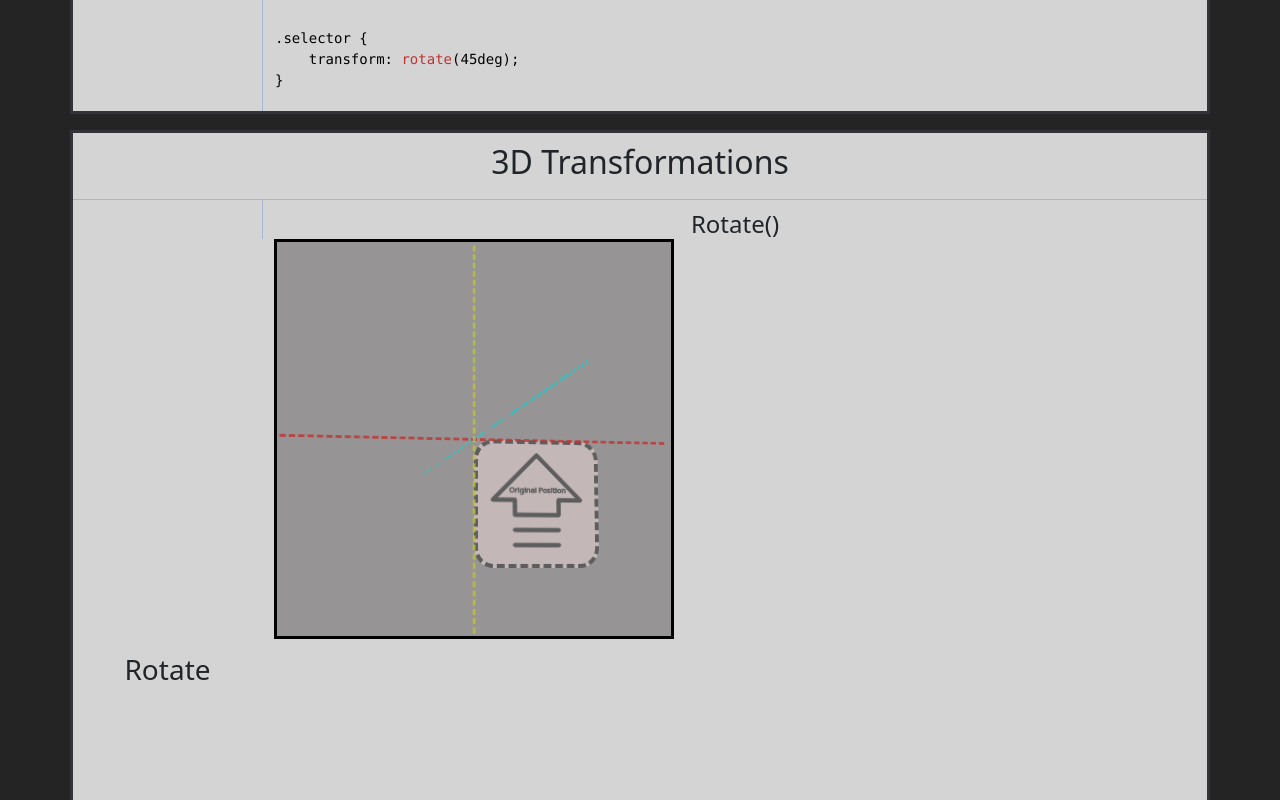
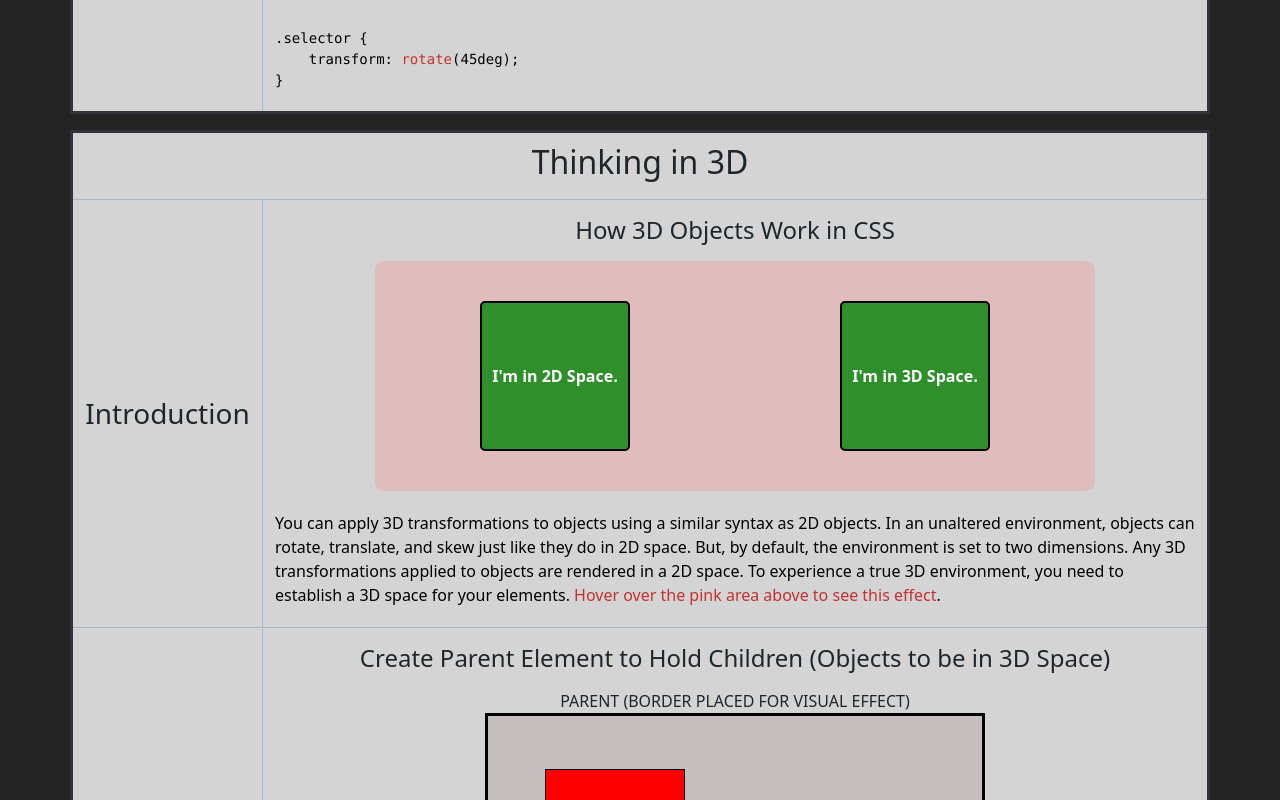
Before and after one commit to jheersink8/animation-cheat-sheet, a React (Vite) app: page / in a window 1280 px wide. Shown: the part 1620-2420 px from the top of the page. Built offline with nearby package versions, Linux system fonts and the light colour scheme.

Commit message:
Cleaning up styling for future development

```diff
--- a/src/App.jsx
+++ b/src/App.jsx
@@ -1,5 +1,6 @@
 import './assets/style.css';
 import './assets/twoDimensionStyle.css';
+import './assets/threeDimensionalStyle.css';
 import './assets/thinkingThreeDimensionStyle.css';
 
 import React from 'react';
@@ -12,7 +13,7 @@ function App() {
   return (
     <>
       <TwoDimensionalGrid />
-      {/* <ThinkingThreeDimensions /> */}
+      <ThinkingThreeDimensions />
       <ThreeDimensionalGrid />
     </>
   )
--- a/src/Components/2D Components/Rotate2D.jsx
+++ b/src/Components/2D Components/Rotate2D.jsx
@@ -10,7 +10,7 @@ export default function Rotate2D() {
 
           <h4 className="col-12 cardAction">Rotate()</h4>
 
-          <SVGTwoDimensional col={12} position={"rotate"} center={"center"}/>
+          <SVGTwoDimensional col={12} position={"rotate2d"} center={"center"}/>
 
           <CodeTwoDimensional col={12} position={"rotate"} value={"45deg"} />
 
--- a/src/Components/2D Components/Scale2D.jsx
+++ b/src/Components/2D Components/Scale2D.jsx
@@ -12,9 +12,9 @@ export default function Scale2D() {
           <h4 className="col-4 cardAction">ScaleY()</h4>
           <h4 className="col-4 cardAction">Scale()</h4>
 
-          <SVGTwoDimensional col={4} position={"scaleX"} center={"center"} />
-          <SVGTwoDimensional col={4} position={"scaleY"} center={"center"} />
-          <SVGTwoDimensional col={4} position={"scale"} center={"center"} />
+          <SVGTwoDimensional col={4} position={"scaleX2d"} center={"center"} />
+          <SVGTwoDimensional col={4} position={"scaleY2d"} center={"center"} />
+          <SVGTwoDimensional col={4} position={"scale2d"} center={"center"} />
 
           <CodeTwoDimensional col={4} position={"scaleX"} value={"1.2"} />
           <CodeTwoDimensional col={4} position={"scaleY"} value={"0.8"} />
--- a/src/Components/2D Components/Skew2D.jsx
+++ b/src/Components/2D Components/Skew2D.jsx
@@ -12,9 +12,9 @@ export default function Skew2D() {
           <h4 className="col-4 cardAction">SkewY()</h4>
           <h4 className="col-4 cardAction">Skew()</h4>
 
-          <SVGTwoDimensional col={4} position={"skewX"} center={"center"} />
-          <SVGTwoDimensional col={4} position={"skewY"} center={"center"} />
-          <SVGTwoDimensional col={4} position={"skew"} center={"center"} />
+          <SVGTwoDimensional col={4} position={"skewX2d"} center={"center"} />
+          <SVGTwoDimensional col={4} position={"skewY2d"} center={"center"} />
+          <SVGTwoDimensional col={4} position={"skew2d"} center={"center"} />
 
           <CodeTwoDimensional col={4} position={"skewX"} value={"45deg"} />
           <CodeTwoDimensional col={4} position={"skewY"} value={"-20deg"} />
--- a/src/Components/2D Components/Translate2D.jsx
+++ b/src/Components/2D Components/Translate2D.jsx
@@ -12,9 +12,9 @@ export default function Translate2D() {
           <h4 className="col-4 cardAction">TranslateY()</h4>
           <h4 className="col-4 cardAction">Translate()</h4>
 
-          <SVGTwoDimensional col={4} position={"translateX"} />
-          <SVGTwoDimensional col={4} position={"translateY"} center={"center"} />
-          <SVGTwoDimensional col={4} position={"translate"} />
+          <SVGTwoDimensional col={4} position={"translateX2d"} />
+          <SVGTwoDimensional col={4} position={"translateY2d"} center={"center"} />
+          <SVGTwoDimensional col={4} position={"translate2d"} />
 
           <CodeTwoDimensional col={4} position={"translateX"} value={"100px"} />
           <CodeTwoDimensional col={4} position={"translateY"} value={"25px"} />
--- a/src/Components/3D Components/3D Component Children/SVGThreeDimensional.jsx
+++ b/src/Components/3D Components/3D Component Children/SVGThreeDimensional.jsx
@@ -1,35 +1,25 @@
-export default function SVGThreeDimensional({ col, center }) {
+export default function SVGThreeDimensional({ col, position }) {
     return (
         <>
-            {/* DEFINE COL HERE */}
-            <div>
-                <div className="grandparent3D center">
+            {/* Original Position */}
+            <svg className="SVG SVGOriginal"
+                style={{ height: "150px", width: "150px" }}
+                viewBox="0 0 256 256"
+                strokeWidth="1.4">
 
-                    {/* Axis */}
-                    <div className="parent3D">
+                <path
+                    d="M226.82861,117.17187l-96-96a3.99971,3.99971,0,0,0-5.65722,0l-96,96A4.00016,4.00016,0,0,0,32,124H76v28a4.0002,4.0002,0,0,0,4,4h96a4.0002,4.0002,0,0,0,4-4V124h44a4.00016,4.00016,0,0,0,2.82861-6.82813ZM176,116a4.0002,4.0002,0,0,0-4,4v28H84V120a4.0002,4.0002,0,0,0-4-4H41.65674L128,29.65723,214.34326,116Zm4,100a4.0002,4.0002,0,0,1-4,4H80a4,4,0,0,1,0-8h96A4.0002,4.0002,0,0,1,180,216Zm0-32a4.0002,4.0002,0,0,1-4,4H80a4,4,0,0,1,0-8h96A4.0002,4.0002,0,0,1,180,184Z">
+                </path>
+
+                <text x="130" y="105" fontSize="16" textAnchor="middle">
+                    Original Position
+                </text>
+            </svg>
 
 
+            {/* New Position */}
 
-                        {/* Original View */}
-                        <div className="card3D cardOriginal3D">
-                            <svg className="SVG3D SVGOriginal" viewBox="0 0 256 256" strokeWidth="1.4">
-                                <path
-                                    d="M226.82861,117.17187l-96-96a3.99971,3.99971,0,0,0-5.65722,0l-96,96A4.00016,4.00016,0,0,0,32,124H76v28a4.0002,4.0002,0,0,0,4,4h96a4.0002,4.0002,0,0,0,4-4V124h44a4.00016,4.00016,0,0,0,2.82861-6.82813ZM176,116a4.0002,4.0002,0,0,0-4,4v28H84V120a4.0002,4.0002,0,0,0-4-4H41.65674L128,29.65723,214.34326,116Zm4,100a4.0002,4.0002,0,0,1-4,4H80a4,4,0,0,1,0-8h96A4.0002,4.0002,0,0,1,180,216Zm0-32a4.0002,4.0002,0,0,1-4,4H80a4,4,0,0,1,0-8h96A4.0002,4.0002,0,0,1,180,184Z">
-                                </path>
-                                <text x="130" y="105" fontSize="16" textAnchor="middle">
-                                    Original Position
-                                </text>
-                            </svg>
-                        </div>
+        </>
 
-                        <div className="axis center">
-                            <div className="xAxis"></div>
-                            <div className="yAxis"></div>
-                            <div className="zAxis"></div>
-                        </div>
-                    </div>
-                </div>
-            </div>
-        </>
     )
 }
--- a/src/Components/3D Components/Rotate3D.jsx
+++ b/src/Components/3D Components/Rotate3D.jsx
@@ -7,7 +7,7 @@ export default function Rotate3D() {
             <div className="col-10 ">
                 <div className="row">
                     <h4 className="col-12 cardAction">Rotate()</h4>
-                    <SVGThreeDimensional />
+                    <SVGThreeDimensional col={12} position={"rotate3d"} />
                 </div>
             </div>
         </>
--- a/src/assets/style.css
+++ b/src/assets/style.css
@@ -64,11 +64,13 @@ body {
 .card {
     margin: 50px;
     border-radius: 20px !important;
+
 }
 
 .cardOriginal {
     background-color: var(--originalBackground) !important;
     border: 4px dashed var(--originalColor) !important;
+
 }
 
 .cardNew {
@@ -77,91 +79,4 @@ body {
     position: absolute !important;
 }
 
-/* SVG Colors */
-.SVG {
-    height: 150px;
-    width: 150px;
-}
-
-.SVGOriginal {
-    fill: var(--originalColor);
-    stroke: var(--originalColor);
-}
-
-.SVGNew {
-    fill: var(--newColor);
-    stroke: var(--newColor);
-}
-
-
-.grandparent3D {
-    perspective: 1000px;
-    border: 3px solid black;
-    height: 400px;
-    width: 400px;
-    overflow: hidden;
-    margin-bottom: 500px;
-    background-color: #969494;
-    position: relative;
-}
-
-.parent3D {
-    transform-style: preserve-3d;
-    transition: transform 1s ease-in-out;
-    transform: rotateX(7deg) rotateY(10deg);
-}
-
-.axis{
-    transform-style: preserve-3d;
-    position: absolute;
-}
-
-.xAxis {
-    width: 400px;
-    border-bottom: 3px dashed rgba(194, 50, 50, 0.8);
-    position: absolute;
-}
-
-.yAxis {
-    width: 400px;
-    border-bottom: 3px dashed rgba(192, 194, 50, 0.8);
-    position: absolute;
-    transform: rotateZ(90deg);
-}
-
-.zAxis {
-    width: 800px;
-    border-bottom: 3px dashed rgba(50, 194, 194, 0.8);
-    position: absolute;
-    transform: rotateY(90deg);
-}
-
-
-.xAxis, .yAxis, .zAxis {
-    transition: transform 3s ease-in-out;
-}
-
-
-
-
-.SVG3D {
-    height: 120px;
-    width: 120px;
-
-}
-
-.card3D {
-    border-radius: 20px !important;
-    position: absolute;
-}
-
-.cardOriginal3D {
-    background-color: var(--originalBackground) !important;
-    border: 4px dashed var(--originalColor) !important;
-}
-
-.cardNew3D {
-    background-color: var(--newBackground) !important;
-    border: 4px dashed var(--newColor) !important;
-
-}
+/* 3D Styles */
--- /dev/null
+++ b/src/assets/threeDimensionalStyle.css
@@ -0,0 +1,5 @@
+/* TRANSLATION DESCRIPTIONS */
+
+#rotate3d {
+    transform: rotate(45deg);
+}
--- a/src/assets/twoDimensionStyle.css
+++ b/src/assets/twoDimensionStyle.css
@@ -1,40 +1,40 @@
 /* TRANSLATION DESCRIPTIONS */
-#translateX {
+#translateX2d {
     transform: translateX(100px);
 }
 
-#translateY {
+#translateY2d {
     transform: translateY(25px);
 }
 
-#translate {
+#translate2d {
     transform: translate(100px, 25px);
 }
 
-#rotate {
+#rotate2d {
     transform: rotate(45deg);
 }
 
-#scaleX {
+#scaleX2d {
     transform: scaleX(1.2);
 }
 
-#scaleY {
+#scaleY2d {
     transform: scaleY(.8);
 }
 
-#scale {
+#scale2d {
     transform: scale(1.2, .8);
 }
 
-#skewX {
+#skewX2d {
     transform: skewX(45deg);
 }
 
-#skewY {
+#skewY2d {
     transform: skewY(-20deg);
 }
 
-#skew {
+#skew2d {
     transform: skew(45deg, -20deg);
 }
```
Also changed, not shown: src/Components/2D Components/2D Component Children/SVGTwoDimensional.jsx (+22 -2 lines).
